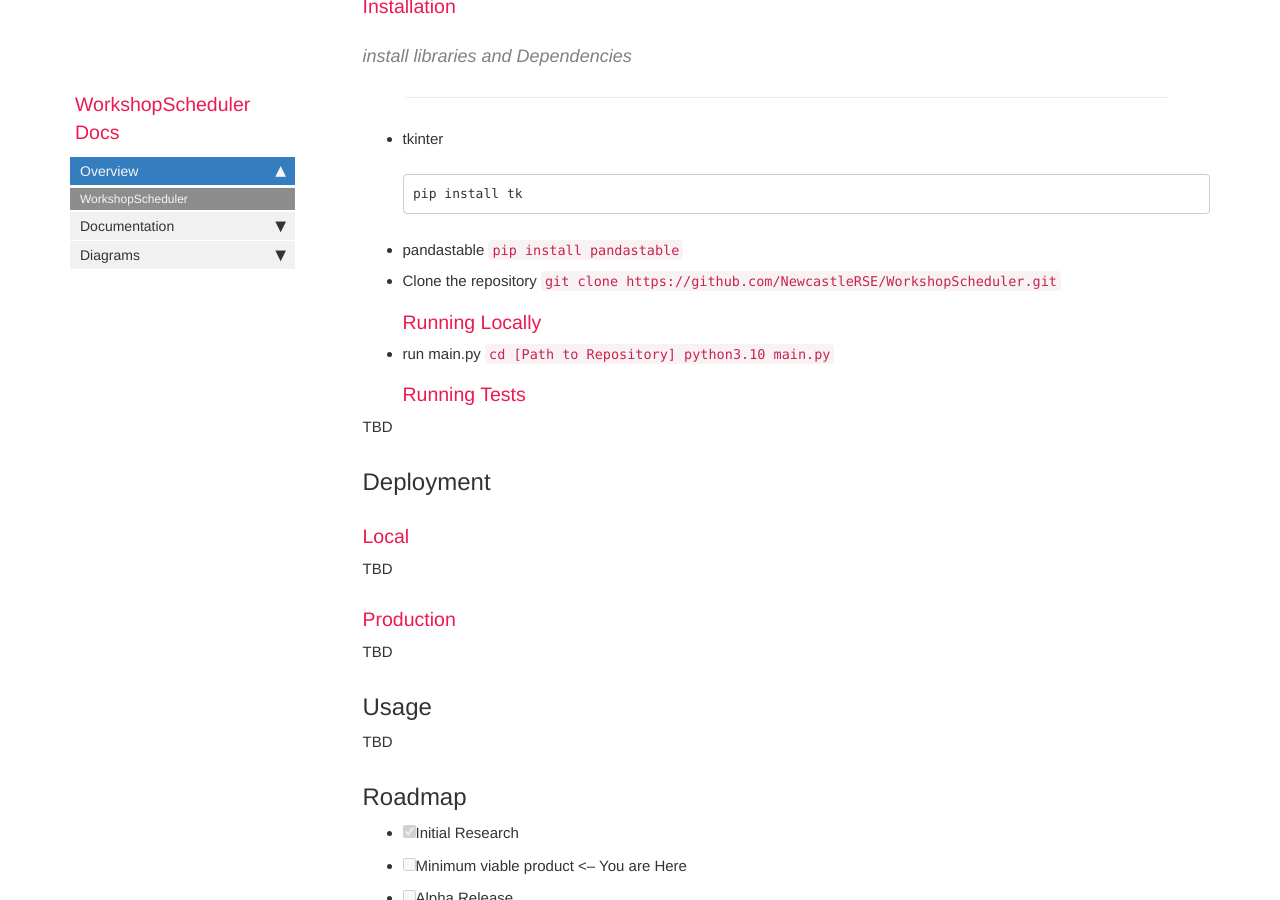
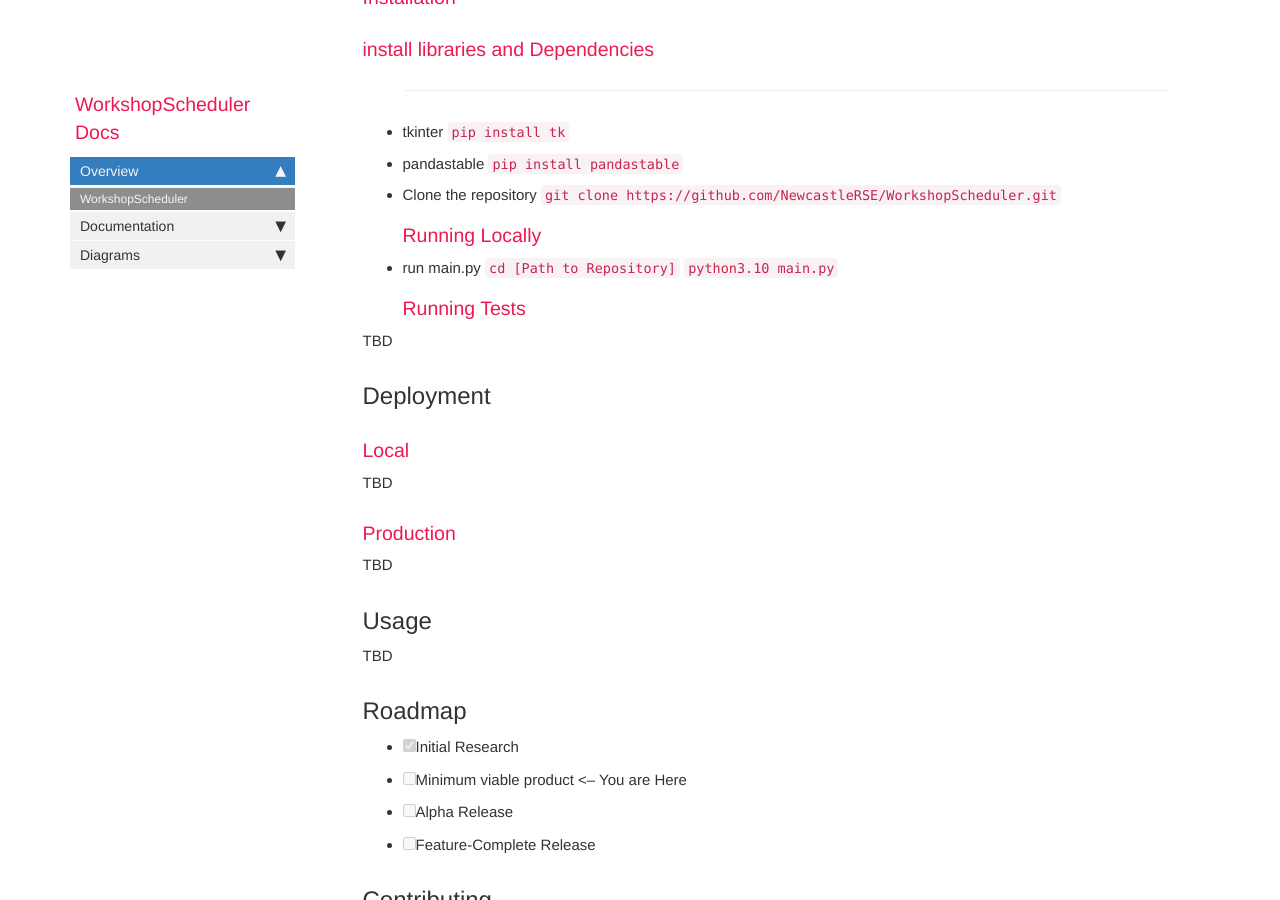
Before and after one commit to NewcastleRSE/WorkshopScheduler, a Jekyll site: the page built from index.md, in a window 1280 px wide and 900 px high, scrolled down 1690 px. Built offline with Jekyll 4.4.1, drawn with Linux system fonts in a browser that asks for light colours; comment, search, counter and statistics services are not loaded; part of the change alters nothing that is shown.

Commit message:
Reformat Instructions

````diff
--- a/index.md
+++ b/index.md
@@ -34,22 +34,19 @@ Newcastle University
 
 ### Installation
 
-#### install libraries and Dependencies
+### install libraries and Dependencies
 ***
 
 * tkinter
-```
-pip install tk
-```
+```pip install tk```
 * pandastable
 ```pip install pandastable```
 * Clone the repository
 ```git clone https://github.com/NewcastleRSE/WorkshopScheduler.git```
 ### Running Locally
 * run main.py
-```
-cd [Path to Repository]
-python3.10  main.py```
+```cd [Path to Repository]```
+```python3.10  main.py```
 ### Running Tests
 
 TBD
````
